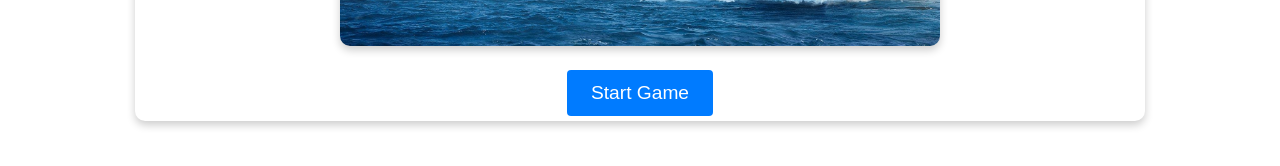
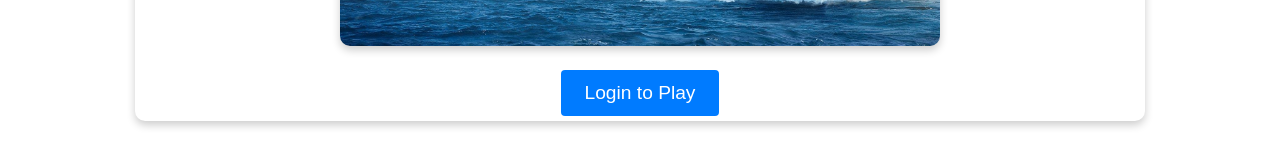
Before and after one commit to zhuhaiweiyan/An-Ge-Project3, a React (Create React App) app in the folder frontend/: page / in a window 1280 px wide. Shown: the part 555-721 px from the top of the page. Built offline with nearby package versions, Linux system fonts and the light colour scheme.

Commit message:
register

```diff
--- a/frontend/src/pages/HomePage.jsx
+++ b/frontend/src/pages/HomePage.jsx
@@ -1,16 +1,13 @@
 // frontend/src/pages/HomePage.jsx
 
-import React from "react";
-import { useNavigate } from "react-router-dom";
+import React, { useContext } from "react";
+import { Link } from "react-router-dom";
+import { UserContext } from "../contexts/UserContext";
 import battleshipImage from "../assets/images/battleship.jpg";
 import "../css/HomePage.css";
 
 export default function HomePage() {
-  const navigate = useNavigate();
-
-  const handleStartGame = () => {
-    navigate("/new-game");
-  };
+  const { user } = useContext(UserContext);
 
   return (
     <div className="container">
@@ -33,9 +30,15 @@ export default function HomePage() {
       </div>
 
       <div className="button">
-        <button className="start-btn" onClick={handleStartGame}>
-          Start Game
-        </button>
+        {user ? (
+          <Link to="/new-game">
+            <button className="start-btn">Start Game</button>
+          </Link>
+        ) : (
+          <Link to="/login">
+            <button className="start-btn">Login to Play</button>
+          </Link>
+        )}
       </div>
     </div>
   );
--- a/frontend/src/pages/LoginPage.jsx
+++ b/frontend/src/pages/LoginPage.jsx
@@ -19,7 +19,7 @@ export default function LoginPage() {
       console.log("Login response:", response);
       setUser(response.user);
       setToken(response.token);
-      navigate("/games");
+      navigate("/");
     } catch (err) {
       setError(err.response?.data?.error || "Login failed");
     }
--- a/frontend/src/pages/RegisterPage.jsx
+++ b/frontend/src/pages/RegisterPage.jsx
@@ -19,7 +19,7 @@ export default function RegisterPage() {
       console.log("Register response:", response);
       setUser(response.user);
       setToken(response.token);
-      navigate("/games");
+      navigate("/");
     } catch (err) {
       setError(err.response?.data?.error || "Registration failed");
     }
```
